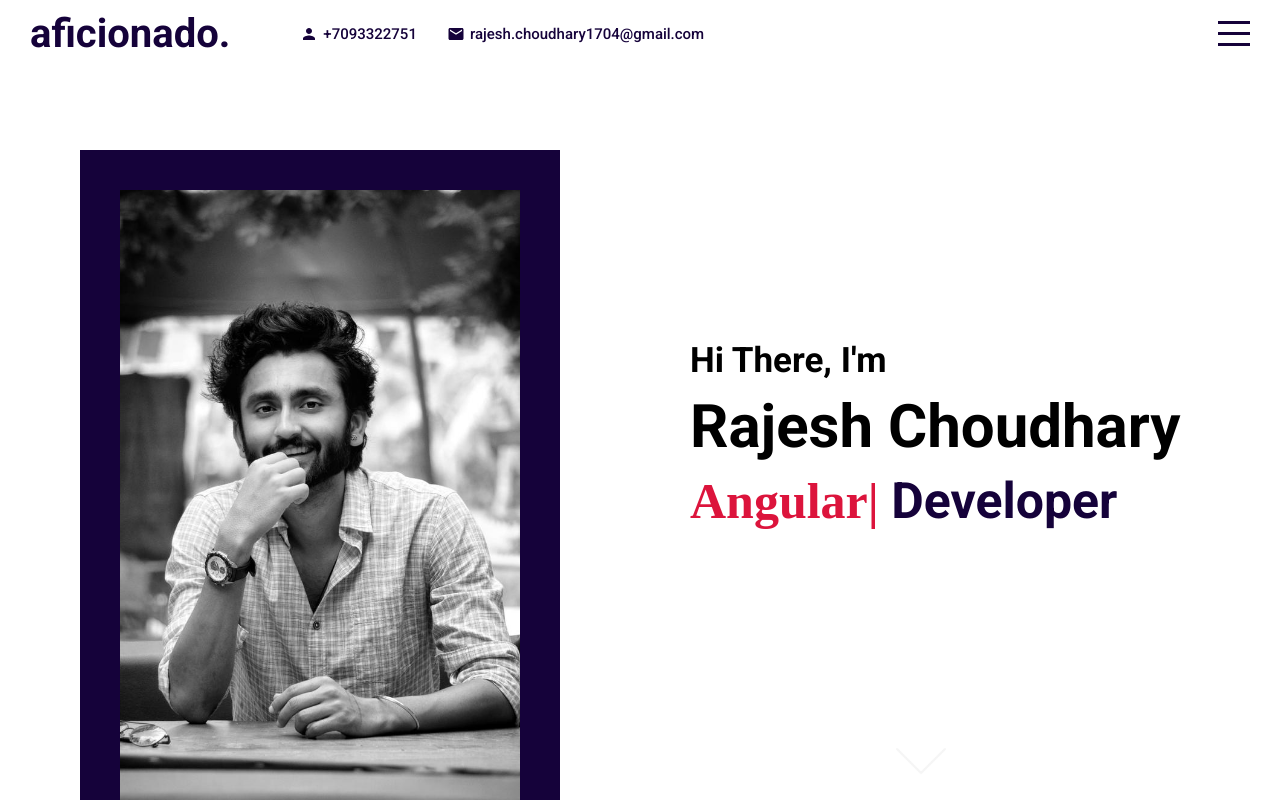
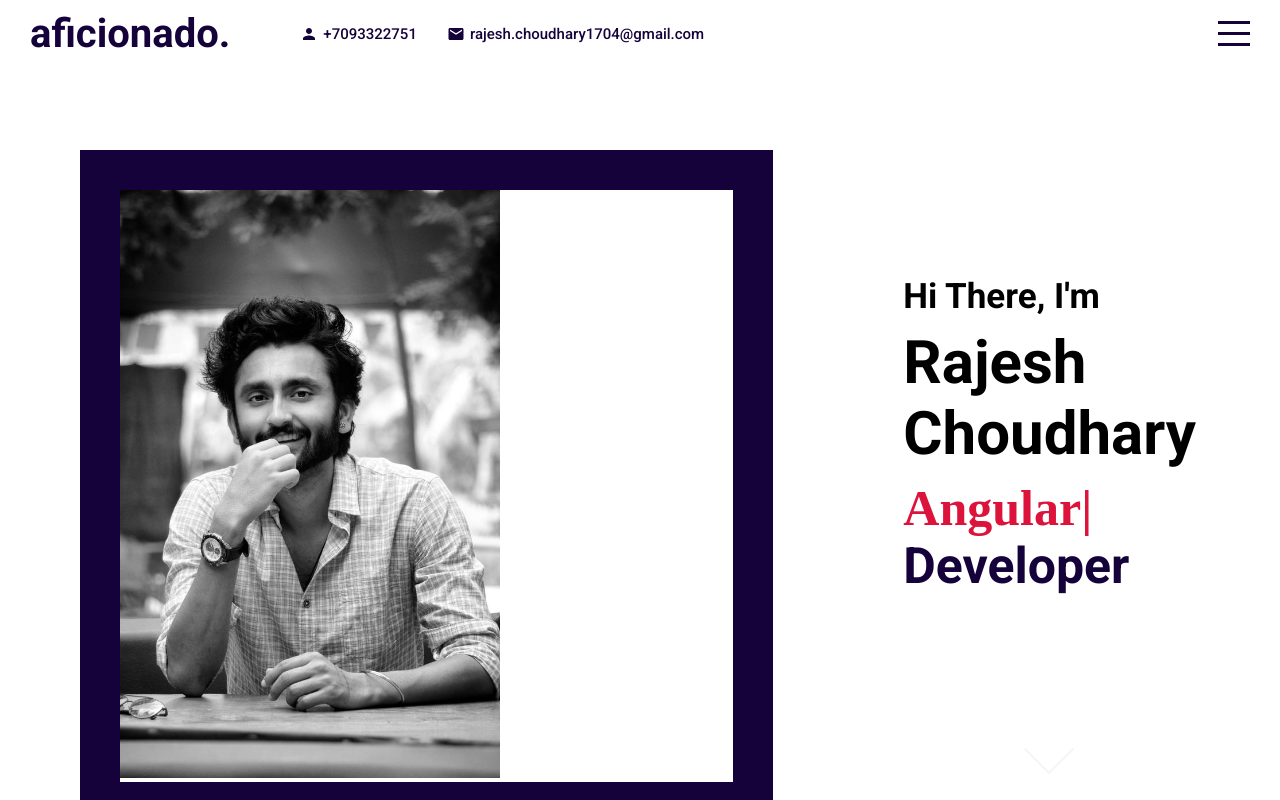
Before and after one commit to RajeshCh17/rajeshch-portfolio, a React (Create React App) app: page / in a window 1280 px wide. Built offline with nearby package versions, Linux system fonts and the light colour scheme; a web font is replaced by a local one.

Commit message:
style changes

```diff
--- a/src/components/intro/Intro.styles.scss
+++ b/src/components/intro/Intro.styles.scss
@@ -12,6 +12,10 @@
         transition: all 1s ease;
 
         @include mobile{
+            flex: 3;
+          }
+
+          @include tablet{
             flex: 1;
           }
 
@@ -52,6 +56,10 @@
 
                     @include mobile{
                         width: 62%;
+                        float: right;
+                      }
+                      @include tablet{
+                        width: 62%;
                       }
                     img{
                         height: 90%;
@@ -59,6 +67,11 @@
                         object-fit: scale-down;
                         object-position: center;
                     }
+                    @include mobile{
+                        height: 300px;
+                        object-fit: scale-down;
+                        object-position: center;
+                      }
                 }
             }
         }
--- a/src/global.scss
+++ b/src/global.scss
@@ -1,10 +1,17 @@
 $mainColor: #15023a;
 
-$mobileWidth: 768px;
+$mobileWidth: 480px;
+$tabletWidth: 768px;
 $largeWidth: 1229px;
 
 @mixin mobile {
     @media (max-width: #{$mobileWidth}){
+        @content
+    }
+}
+
+@mixin tablet {
+    @media (min-width: #{$mobileWidth}) and (min-width: #{$tabletWidth}){
         @content
     }
 }
```
